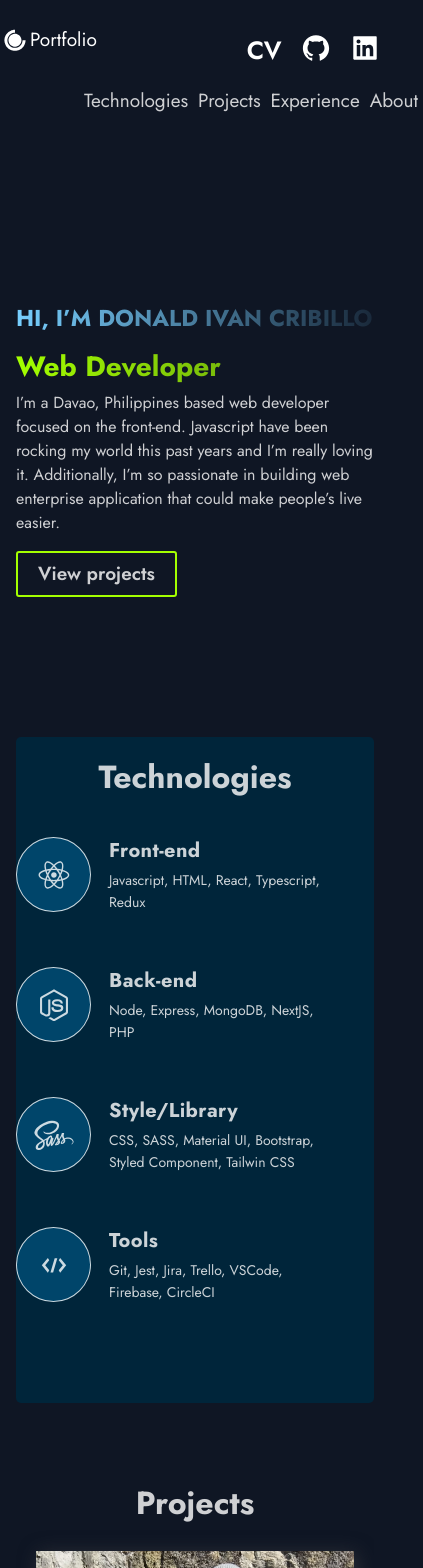
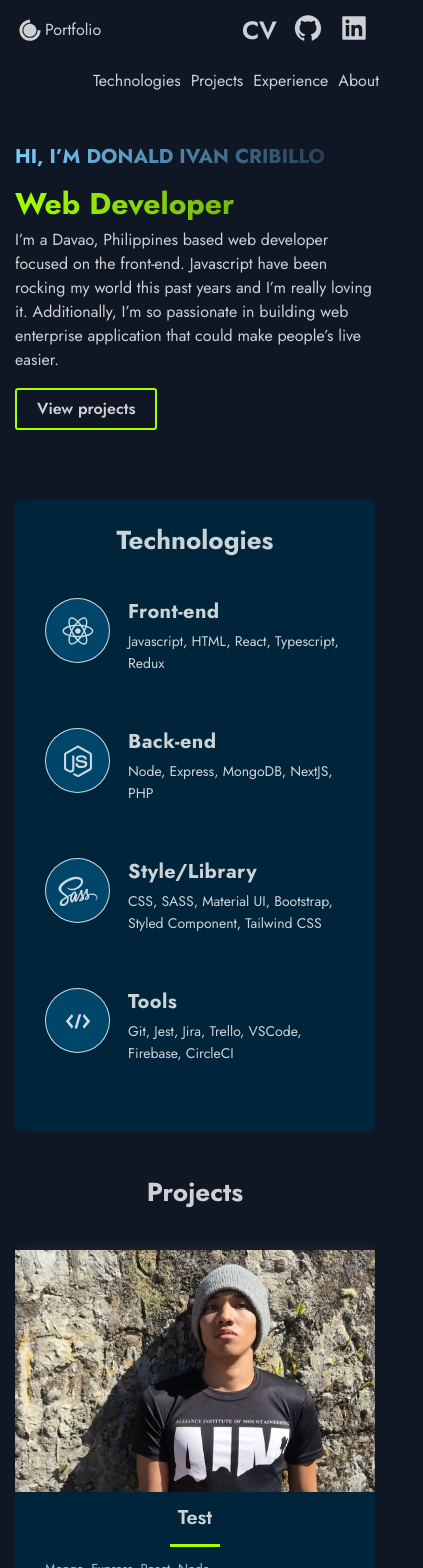
Before and after one commit to DonaldIvan/portfolio, a Next.js app: page / in a window 390 px wide. Shown: the top 1568 px of the page, 423 px wide, since content can reach past the window. Built offline with nearby package versions, Linux system fonts and the light colour scheme.

Commit message:
mobile responsive

```diff
--- a/components/Experiences/ExperienceStyles.tsx
+++ b/components/Experiences/ExperienceStyles.tsx
@@ -14,11 +14,8 @@ export const Boxes = styled.div`
   }
 
   @media ${({ theme }) => theme.breakpoints.sm} {
-    display: grid;
-    grid-template-columns: repeat(2, 1fr);
     gap: 10px;
-    max-width: 500px;
-    margin: 24px auto;
+    row-gap: 4rem;
   }
 `;
 
@@ -41,12 +38,8 @@ export const Box = styled.div`
   }
 
   @media ${({ theme }) => theme.breakpoints.sm} {
-    height: 110px;
     padding: 12px;
-
-    &:nth-child(2n) {
-      grid-row: 2;
-    }
+    min-height: 170px;
   }
 `;
 export const BoxCompany = styled.h5`
@@ -62,7 +55,7 @@ export const BoxCompany = styled.h5`
     line-height: 32px;
   }
   @media ${({ theme }) => theme.breakpoints.sm} {
-    font-size: ${({ theme }) => theme.xlFontSize.navLink};
+    font-size: ${({ theme }) => theme.smFontSize.navLink};
     line-height: 26px;
   }
 `;
@@ -81,7 +74,7 @@ export const BoxRole = styled.h6`
     line-height: 32px;
   }
   @media ${({ theme }) => theme.breakpoints.sm} {
-    font-size: ${({ theme }) => theme.xlFontSize.navLink};
+    font-size: ${({ theme }) => theme.smFontSize.navLink};
     line-height: 26px;
   }
 `;
@@ -99,7 +92,7 @@ export const BoxText = styled.p<{ description?: boolean }>`
   }
 
   @media ${({ theme }) => theme.breakpoints.sm} {
-    font-size: 10px;
+    font-size: ${({ theme }) => theme.smFontSize.default};
     line-height: 14px;
   }
 `;
--- a/components/Footer/FooterStyles.tsx
+++ b/components/Footer/FooterStyles.tsx
@@ -6,8 +6,7 @@ export const FooterWrapper = styled.section`
   box-sizing: content-box;
 
   @media ${({ theme }) => theme.breakpoints.sm} {
-    padding: 0 16px 48px;
-    width: calc(100vw - 32px);
+    padding: 0 0 48px;
   }
 `;
 
@@ -32,7 +31,7 @@ export const LinkItem = styled.a`
   }
 
   @media ${({ theme }) => theme.breakpoints.sm} {
-    font-size: 8px;
+    font-size: ${({ theme }) => theme.smFontSize.small};
     line-height: 14px;
     margin-bottom: 8px;
     display: flex;
@@ -91,7 +90,7 @@ export const Slogan = styled.p`
 
   @media ${({ theme }) => theme.breakpoints.sm} {
     line-height: 22px;
-    font-size: 14px;
+    font-size: ${({ theme }) => theme.smFontSize.small};
     min-width: 100px;
   }
 `;
--- a/components/Header/HeaderStyles.tsx
+++ b/components/Header/HeaderStyles.tsx
@@ -14,6 +14,7 @@ export const Container = styled.div`
     grid-template-rows: repeat(2, 60px);
     grid-column-gap: 0.5rem;
     grid-row-gap: 0.5rem;
+    padding: 0;
   }
 `;
 export const Div1 = styled.div`
@@ -64,6 +65,7 @@ export const NavLink = styled.a`
     font-size: ${({ theme }) => theme.mdFontSize.navLink};
   }
   @media ${({ theme }) => theme.breakpoints.sm} {
+    font-size: ${({ theme }) => theme.smFontSize.navLink};
     padding: 0.5rem;
   }
 `;
@@ -114,7 +116,7 @@ export const NavProductsIcon = styled(IoIosArrowDropdown)<{ isOpen: boolean }>`
 `;
 export const SocialIcons = styled.a<{ isText: boolean }>`
   transition: 0.3s ease;
-  color: white;
+  color: ${({ theme }) => theme.colors.primary};
   border-radius: 50px;
   padding: 8px;
   font-size: ${({ isText }) => isText && '2.5rem'};
@@ -129,8 +131,11 @@ export const SocialIcons = styled.a<{ isText: boolean }>`
 export const PortfolioLink = styled.a`
   display: flex;
   align-items: center;
-  color: white;
+  color: ${({ theme }) => theme.colors.primary};
   margin-bottom: 20px;
+  @media ${({ theme }) => theme.breakpoints.md} {
+    margin-bottom: 0;
+  }
 `;
 
 export const Span = styled.span`
@@ -138,4 +143,7 @@ export const Span = styled.span`
   @media ${({ theme }) => theme.breakpoints.md} {
     font-size: ${({ theme }) => theme.mdFontSize.navLink};
   }
+  @media ${({ theme }) => theme.breakpoints.sm} {
+    font-size: ${({ theme }) => theme.smFontSize.navLink};
+  }
 `;
--- a/components/Hero/HeroStyles.tsx
+++ b/components/Hero/HeroStyles.tsx
@@ -19,6 +19,9 @@ export const LeftSection = styled.div`
     flex-direction: column;
     margin: 0 auto;
   }
+  @media ${({ theme }) => theme.breakpoints.sm} {
+    padding: 0 0 5rem;
+  }
 `;
 
 export const LeftSectionText = styled.h3`
@@ -34,6 +37,9 @@ export const LeftSectionText = styled.h3`
   -webkit-text-fill-color: transparent;
   @media ${({ theme }) => theme.breakpoints.md} {
     font-size: ${({ theme }) => theme.mdFontSize.contentTitle};
+  }
+  @media ${({ theme }) => theme.breakpoints.sm} {
+    font-size: ${({ theme }) => theme.smFontSize.contentTitle};
   }
 `;
 
@@ -60,4 +66,8 @@ export const Button = styled.a<Button>`
     width: fit-content;
     font-size: ${({ theme }) => theme.mdFontSize.navLink};
   }
+  @media ${({ theme }) => theme.breakpoints.sm} {
+    width: fit-content;
+    font-size: ${({ theme }) => theme.smFontSize.navLink};
+  }
 `;
--- a/components/Projects/ProjectsStyles.tsx
+++ b/components/Projects/ProjectsStyles.tsx
@@ -14,10 +14,11 @@ export const GridContainer = styled.section`
   place-items: center;
   gap: 6rem;
   @media ${({ theme }) => theme.breakpoints.sm} {
+    gap: 4rem;
     display: flex;
     flex-direction: column;
-    padding: 2rem;
-    padding-bottom: 0;
+    padding: 0;
+    margin: 3rem 0;
   }
 `;
 export const BlogCard = styled.div`
@@ -57,6 +58,9 @@ export const HeaderThree = styled.h3`
   @media ${({ theme }) => theme.breakpoints.md} {
     font-size: ${({ theme }) => theme.mdFontSize.contentTitle};
   }
+  @media ${({ theme }) => theme.breakpoints.sm} {
+    font-size: ${({ theme }) => theme.smFontSize.contentTitle};
+  }
 `;
 
 export const Hr = styled.hr`
@@ -93,6 +97,9 @@ export const ExternalLinks = styled.a`
     font-size: ${({ theme }) => theme.mdFontSize.default};
     padding: 8px 16px;
   }
+  @media ${({ theme }) => theme.breakpoints.sm} {
+    font-size: ${({ theme }) => theme.smFontSize.default};
+  }
 `;
 
 export const TagList = styled.p`
@@ -102,4 +109,7 @@ export const TagList = styled.p`
   @media ${({ theme }) => theme.breakpoints.md} {
     font-size: ${({ theme }) => theme.mdFontSize.default};
   }
+  @media ${({ theme }) => theme.breakpoints.sm} {
+    font-size: ${({ theme }) => theme.smFontSize.default};
+  }
 `;
--- a/components/Technologies/TechnologiesStyles.tsx
+++ b/components/Technologies/TechnologiesStyles.tsx
@@ -46,7 +46,7 @@ export const List = styled.ul`
   @media ${({ theme }) => theme.breakpoints.sm} {
     display: flex;
     flex-direction: column;
-    margin: 32px 0;
+    margin-bottom: 0;
   }
 `;
 
@@ -60,6 +60,11 @@ export const ListIconContainer = styled.div`
   justify-content: center;
   align-items: center;
   min-width: 75px;
+  @media ${({ theme }) => theme.breakpoints.sm} {
+    height: 65px;
+    width: 65px;
+    min-width: 65px;
+  }
 `;
 
 export const ListTextContainer = styled.div`
@@ -86,7 +91,8 @@ export const ListTitle = styled.h4`
   }
 
   @media ${({ theme }) => theme.breakpoints.sm} {
-    font-size: 20px;
+    font-size: ${({ theme }) => theme.smFontSize.contentTitle};
+    line-height: 28px;
     line-height: 28px;
     letter-spacing: 0.02em;
     margin-bottom: 4px;
--- a/components/TimeLine/TimeLineStyles.tsx
+++ b/components/TimeLine/TimeLineStyles.tsx
@@ -88,7 +88,7 @@ export const CarouselItemTitle = styled.h4`
   }
 
   @media ${({ theme }) => theme.breakpoints.sm} {
-    font-size: 16px;
+    font-size: ${({ theme }) => theme.smFontSize.navLink};
     line-height: 24px;
   }
 `;
@@ -111,7 +111,7 @@ export const CarouselItemText = styled.p`
     padding-right: 32px;
   }
   @media ${({ theme }) => theme.breakpoints.sm} {
-    font-size: 10px;
+    font-size: ${({ theme }) => theme.smFontSize.default};
     line-height: 16px;
     padding-right: 0;
   }
@@ -147,7 +147,7 @@ export const CarouselButton = styled.button<{
 `;
 
 export const CarouselButtonDot = styled.div<{ active: number | undefined }>`
-  background-color: white;
+  background-color: ${({ theme }) => theme.colors.primary};
   border-radius: 10px;
   margin: auto;
   width: 3px;
--- a/constants/tech-stacks.tsx
+++ b/constants/tech-stacks.tsx
@@ -1,10 +1,4 @@
-import {
-  DiReact,
-  DiNodejsSmall,
-  DiVisualstudio,
-  DiCode,
-  DiSass,
-} from 'react-icons/di';
+import { DiReact, DiNodejsSmall, DiCode, DiSass } from 'react-icons/di';
 
 export const TECH_STACK = [
   {
@@ -23,7 +17,7 @@ export const TECH_STACK = [
     id: 2,
     title: 'Style/Library',
     description:
-      'CSS, SASS, Material UI, Bootstrap, Styled Component, Tailwin CSS',
+      'CSS, SASS, Material UI, Bootstrap, Styled Component, Tailwind CSS',
     icon: <DiSass size="4rem" />,
   },
   {
--- a/layout/LayoutStyles.tsx
+++ b/layout/LayoutStyles.tsx
@@ -10,4 +10,9 @@ export const Container = styled.div`
   @media ${({ theme }) => theme.breakpoints.md} {
     max-width: 670px;
   }
+
+  @media ${({ theme }) => theme.breakpoints.md} {
+    width: 100%;
+    padding: 0 15px;
+  }
 `;
--- a/styles/GlobalComponents/index.tsx
+++ b/styles/GlobalComponents/index.tsx
@@ -35,10 +35,7 @@ export const Section = styled.section<Section>`
   }
 
   @media ${(props) => props.theme.breakpoints.sm} {
-    padding: 0;
-
-    width: calc(100vw - 32px);
-    flex-direction: column;
+    margin-top: ${({ grid }) => !grid && '20px'};
   }
 `;
 
@@ -74,9 +71,8 @@ export const SectionTitle = styled.h2<SectionTitle>`
   }
 
   @media ${(props) => props.theme.breakpoints.sm} {
-    font-size: 32px;
-    line-height: 40px;
-    font-size: ${({ main }) => (main ? '28px' : '32px')};
+    font-size: ${({ main, theme }) =>
+      main ? theme.smFontSize.banner : theme.smFontSize.sectionTitle};
     line-height: ${({ main }) => (main ? '32px' : '40px')};
     margin-bottom: 8px;
     padding: 20px 0 0;
@@ -100,7 +96,7 @@ export const SectionText = styled.p`
   }
 
   @media ${(props) => props.theme.breakpoints.sm} {
-    font-size: 16px;
+    font-size: ${({ theme }) => theme.smFontSize.navLink};
     line-height: 24px;
     padding-bottom: 16px;
   }
--- a/themes/default.tsx
+++ b/themes/default.tsx
@@ -35,12 +35,12 @@ const theme: DefaultTheme = {
     default: '1.5rem',
   },
   smFontSize: {
-    banner: '6rem',
-    navLink: '2rem',
-    contentTitle: '2.5rem',
-    sectionTitle: '4rem',
-    small: '1.2rem',
-    default: '1.6rem',
+    banner: '3rem',
+    navLink: '1.6rem',
+    contentTitle: '2rem',
+    sectionTitle: '2.6rem',
+    small: '1.1rem',
+    default: '1.3rem',
   },
 };
 
```
